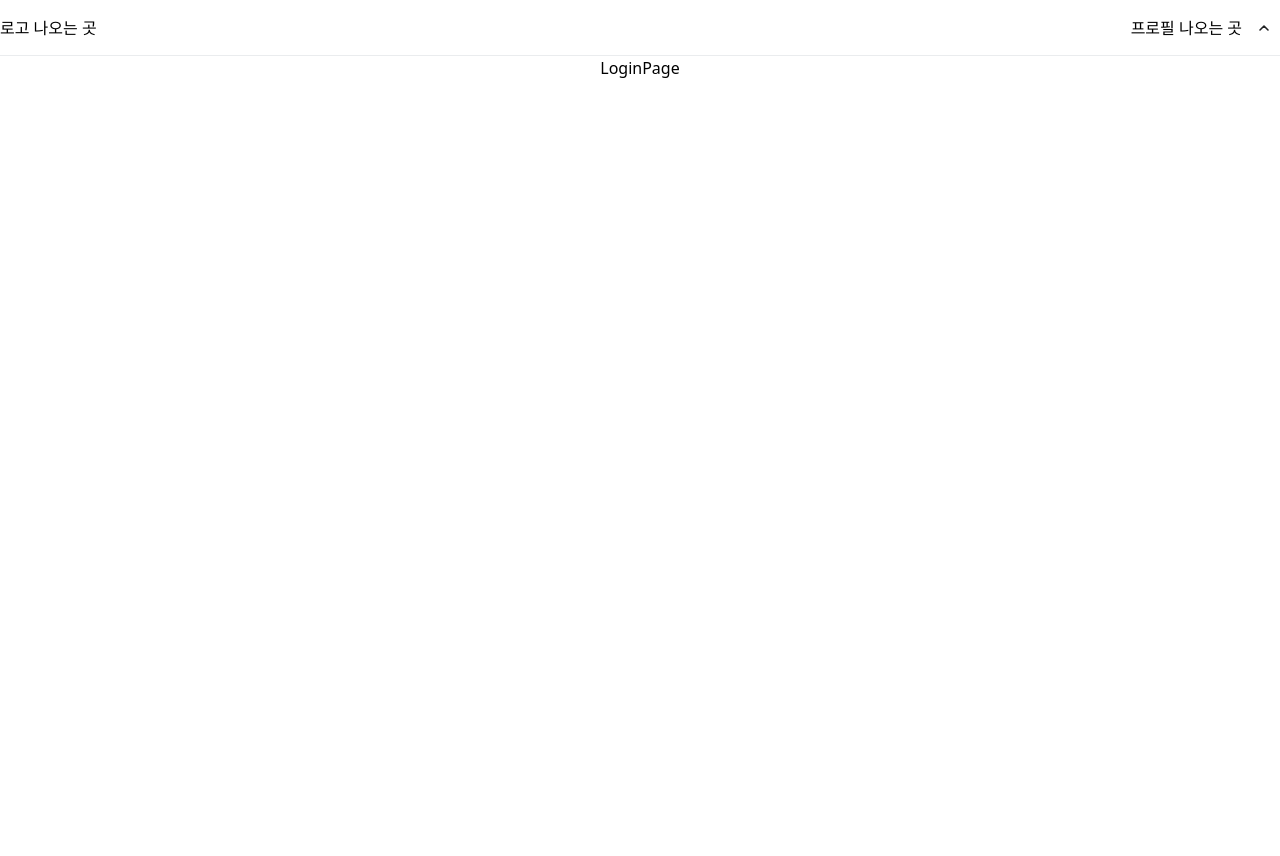
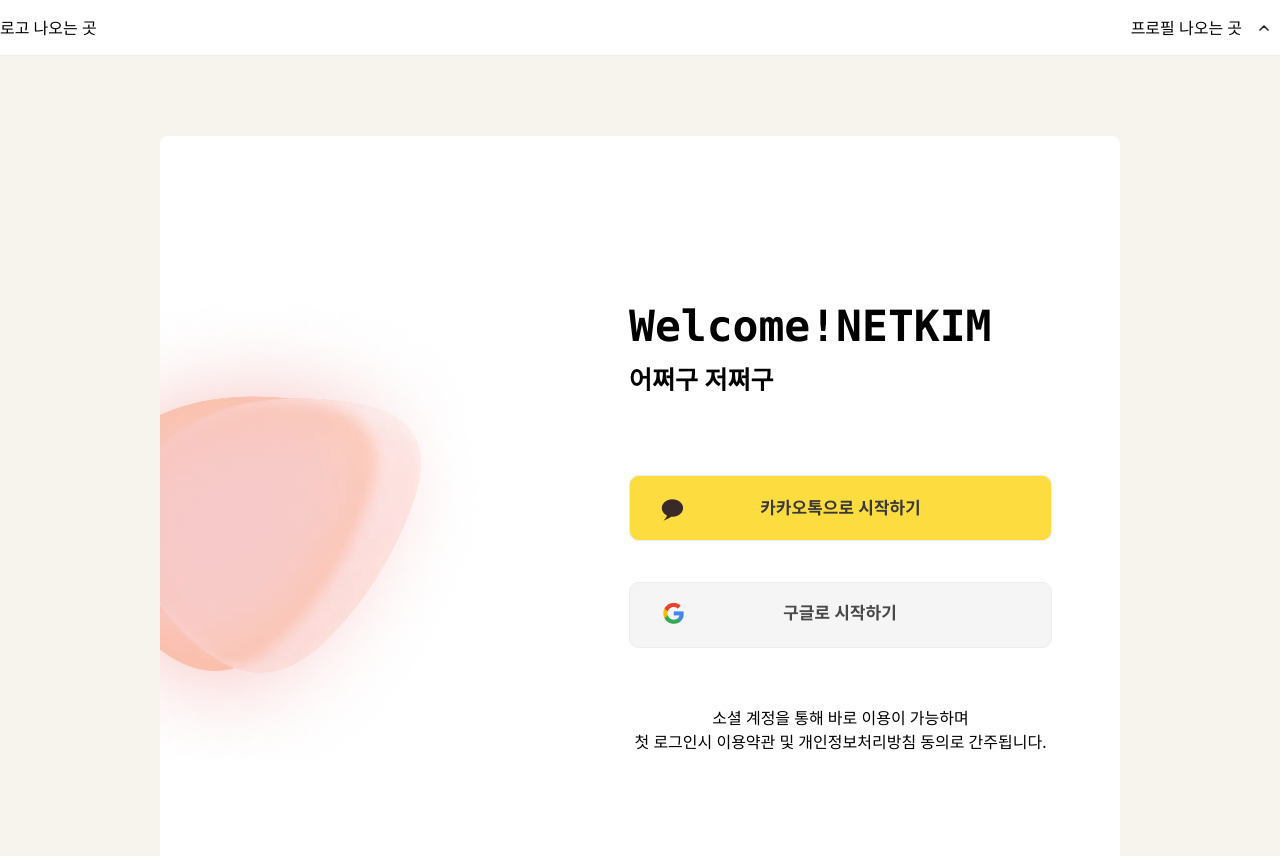
Before and after one commit to Ariling/NETKIM-FrontEnd, a React (Vite) app: page /login in a window 1280 px wide. Before the commit the page ends 800 px from the top, so only its background shows below. Built offline with nearby package versions, Linux system fonts and the light colour scheme.

Commit message:
🎨 design : login page layout

```diff
--- /dev/null
+++ b/src/components/login/LoginCompo.tsx
@@ -0,0 +1,46 @@
+import LoginVector from '@assets/img/LoginVector.webp';
+import GoogleBtn from '@assets/img/googleStart.png';
+import KakaoBtn from '@assets/img/kakaoStart.png';
+
+const LoginCompo = () => {
+  const welcome: String = 'Welcome!NETKIM';
+  return (
+    <div className="flex items-center gap-[65px]">
+      <div className="justify-between w-1/2">
+        <img src={LoginVector} alt="로그인이미지" fetchPriority="high" className="w-full h-full" />
+      </div>
+      <div className="bg-white min-w-[558px] w-1/2 px-[67px] min-h-[782px] rounded-xl flex flex-col justify-center items-start">
+        <pre className="text-[43px] font-black leading-[52.5px] whitespace-pre-line">{welcome}</pre>
+        <div className="text-[25px] font-semibold leading-[52.5px] mb-[70px]">어쩌구 저쩌구</div>
+        <div>
+          <img
+            src={KakaoBtn}
+            alt="카카오로 로그인하기"
+            style={{
+              marginBottom: '41px',
+              cursor: 'pointer',
+            }}
+            fetchPriority="high"
+            onClick={() => alert('카카오')}
+          />
+          <img
+            src={GoogleBtn}
+            alt="구글로 로그인하기"
+            style={{
+              marginBottom: '58px',
+              cursor: 'pointer',
+            }}
+            fetchPriority="high"
+            onClick={() => alert('구글')}
+          />
+          <div>
+            소셜 계정을 통해 바로 이용이 가능하며
+            <br />첫 로그인시 이용약관 및 개인정보처리방침 동의로 간주됩니다.
+          </div>
+        </div>
+      </div>
+    </div>
+  );
+};
+
+export default LoginCompo;
--- a/src/pages/login/LoginPage.tsx
+++ b/src/pages/login/LoginPage.tsx
@@ -1,5 +1,15 @@
+import LoginCompo from '@/components/login/LoginCompo';
+
 const LoginPage = () => {
-  return <div>LoginPage</div>;
+  return (
+    <div className="bg-basic w-full h-screen">
+      <div className=" inline-block w-3/4 my-20 mx-auto">
+        <div className="bg-white rounded-lg ">
+          <LoginCompo />
+        </div>
+      </div>
+    </div>
+  );
 };
 
 export default LoginPage;
```
Also changed, not shown: src/assets/img/googleStart.png (added), src/assets/img/kakaoStart.png (added).
